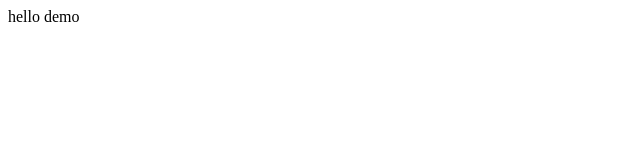
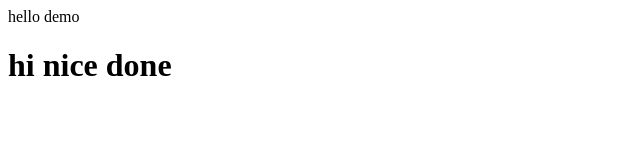
Before and after one commit to r2v5i/rupali, a plain HTML site: page index.html in a window 1280 px wide. Shown: the whole page, without its empty margins (0-640 px from the left). Drawn offline with Linux system fonts and the light colour scheme.

Commit message:
Update index.html

```diff
--- a/index.html
+++ b/index.html
@@ -7,5 +7,6 @@
 </head>
 <body>
     hello demo
+    <h1>hi nice done</h1>
 </body>
 </html>
```
